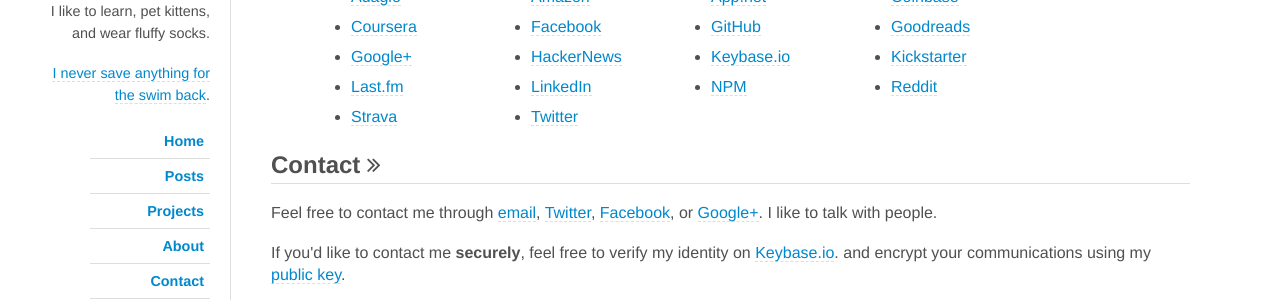
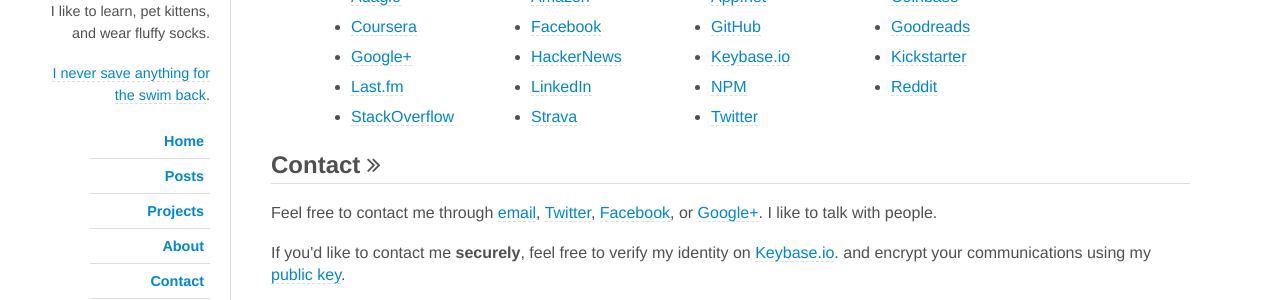
Before and after one commit to jdavis/jdavis.github.com, a Jekyll site: the page built from about.html, in a window 1280 px wide. Shown: the part 382-682 px from the top of the page. Built offline with Jekyll 4.4.1, drawn with Linux system fonts in a browser that asks for light colours; nearby versions of some CDN libraries; some web fonts are replaced.

Commit message:
Add StackOverflow profile to _data/

```diff
--- a/_data/accounts.yml
+++ b/_data/accounts.yml
@@ -63,6 +63,10 @@
     name: Reddit
     site: "http://www.reddit.com/user/passingby/"
 
+stackoverflow:
+    name: StackOverflow
+    site: "http://stackoverflow.com/users/2337627/josh-davis"
+
 strava:
     name: Strava
     site: "http://strava.com/athletes/joshdavis"
```
